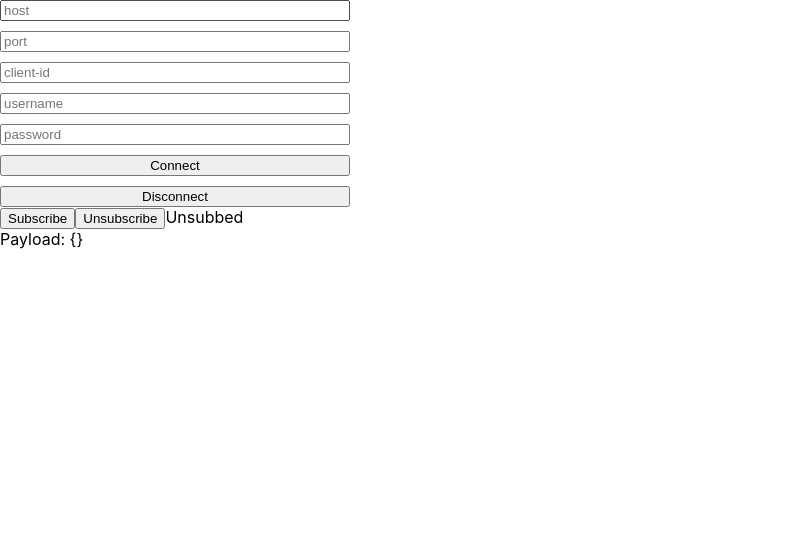
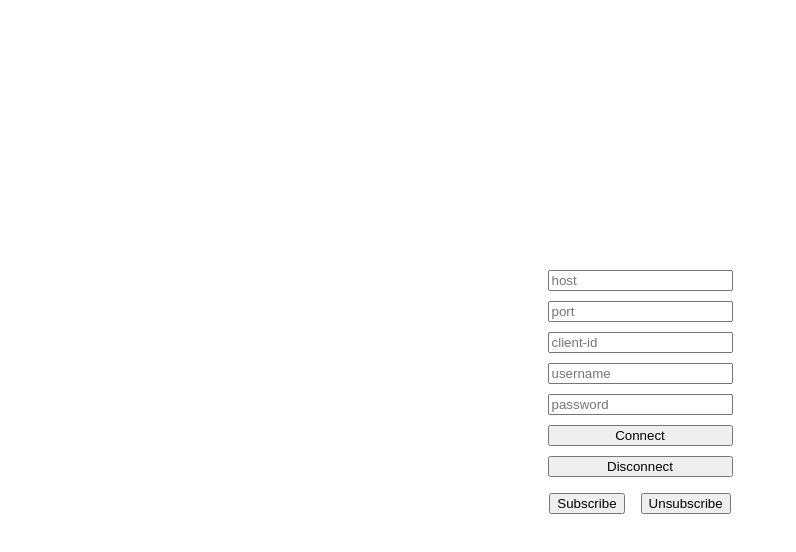
Before and after one commit to mataltamore/mqtt-smarthome-app, a React (Create React App) app: page / in a window 1280 px wide. Shown: the top 552 px of the page, without its empty margins (0-796 px from the left). Built offline with nearby package versions, Linux system fonts and the light colour scheme.

Commit message:
feat: add mqtt hook (methods + storing topics)

```diff
--- a/src/App.tsx
+++ b/src/App.tsx
@@ -1,112 +1,55 @@
-import { useEffect, useState } from "react";
-
 import Connection from "./Connection";
-
-import {
-  CloseCallback,
-  connect,
-  IClientOptions,
-  MqttClient,
-} from "precompiled-mqtt";
-import { IClientSubscribeOptions } from "mqtt";
+import useMQTT from "./hooks/useMQTT";
 
 export default function App() {
-  const [client, setClient] = useState<MqttClient>();
-  const [connectStatus, setConnectStatus] = useState("Connect");
-  const [isSubbed, setIsSubbed] = useState(false);
-  const [payload, setPayload] = useState({});
-
-  const mqttConnect = (host: string, mqttOption: IClientOptions) => {
-    setConnectStatus("Connecting");
-    setClient(connect(host, mqttOption));
-  };
-
-  useEffect(() => {
-    if (!client) return;
-
-    client.on("connect", () => {
-      setConnectStatus("Connected");
-    });
-    client.on("error", (err) => {
-      console.error("Connection error: ", err);
-      client.end();
-    });
-    client.on("reconnect", () => {
-      setConnectStatus("Reconnecting");
-    });
-    client.on("message", (topic, message) => {
-      const payload = { topic, message: message.toString() };
-      setPayload(payload);
-    });
-    client.on("disconnect", () => {
-      setConnectStatus("Connect");
-    });
-  }, [client]);
-
-  const mqttDisconnect = () => {
-    if (!client) return;
-
-    client.end(true);
-  };
-
-  const mqttSub = (subscription: { topic: string }) => {
-    if (!client) return;
-
-    const { topic } = subscription;
-    const closeCallback: CloseCallback = (error) => {
-      if (error) {
-        console.log("Subscribe to topics error", error);
-        return;
-      }
-      setIsSubbed(true);
-    };
-    const options: IClientSubscribeOptions = { qos: 1 };
-    client.subscribe(topic, options, closeCallback);
-  };
-
-  const mqttUnSub = (subscription: { topic: string }) => {
-    if (!client) return;
-
-    const { topic } = subscription;
-    const closeCallback: CloseCallback = (error) => {
-      if (error) {
-        console.log("Unsubscribe error", error);
-        return;
-      }
-      setIsSubbed(false);
-    };
-    client.unsubscribe(topic, closeCallback);
-  };
-
-  const handleSubscribe = () => {
-    const record = {
-      topic: "sensor/temperature",
-    };
-    mqttSub(record);
-  };
-
-  const handleUnsubscribe = () => {
-    const record = {
-      topic: "sensor/temperature",
-    };
-    mqttUnSub(record);
-  };
+  const { status, payloads, actions } = useMQTT();
+  const { connect, disconnect, subscribe, unsubscribe } = actions;
 
   return (
-    <>
-      <Connection
-        connect={mqttConnect}
-        disconnect={mqttDisconnect}
-        connectBtn={connectStatus}
-      />
-      <button type="button" onClick={handleSubscribe}>
-        Subscribe
-      </button>
-      <button type="button" onClick={handleUnsubscribe}>
-        Unsubscribe
-      </button>
-      {isSubbed ? "Subbed" : "Unsubbed"}
-      <div>Payload: {JSON.stringify(payload)}</div>
-    </>
+    <div
+      style={{
+        display: "flex",
+        justifyContent: "center",
+        alignItems: "center",
+        flexDirection: "column",
+        gap: "1rem",
+        height: "100vh",
+      }}
+    >
+      <Connection connectBtn={status} {...{ connect, disconnect }} />
+
+      <div>
+        <div
+          style={{
+            display: "flex",
+            justifyContent: "center",
+            alignItems: "center",
+            flexDirection: "row",
+            gap: "1rem",
+          }}
+        >
+          <button type="button" onClick={() => subscribe("sensor/temperature")}>
+            Subscribe
+          </button>
+          <button
+            type="button"
+            onClick={() => unsubscribe("sensor/temperature")}
+          >
+            Unsubscribe
+          </button>
+        </div>
+
+        <ul>
+          {payloads.map((payload) => (
+            <li key={payload.topic}>
+              TOPIC: {payload.topic}
+              <p style={{ fontWeight: 700, fontSize: 40, textAlign: "center" }}>
+                {payload.data}
+              </p>
+            </li>
+          ))}
+        </ul>
+      </div>
+    </div>
   );
 }
--- a/src/Connection.tsx
+++ b/src/Connection.tsx
@@ -18,7 +18,7 @@ export default function Connection(props: ConnectionProps) {
     event.preventDefault();
 
     const url = `wss://${hostRef.current?.value}:${portRef.current?.value}/`;
-    console.log("url: ", url);
+
     const options: IClientOptions = {
       keepalive: 30,
       protocolId: "MQTT",
--- /dev/null
+++ b/src/hooks/useMQTT.ts
@@ -0,0 +1,107 @@
+import {
+  MqttClient,
+  IClientOptions,
+  connect as mqttConnect,
+  IClientSubscribeOptions,
+  CloseCallback,
+} from "precompiled-mqtt";
+import { useEffect, useState } from "react";
+
+type MQTTStatus = "Connect" | "Connected" | "Reconnecting" | "Connecting";
+type MQTTPayloadItem = { topic: string; data: string };
+type MQTTPayload = Array<MQTTPayloadItem>;
+
+export default function useMQTT() {
+  const [client, setClient] = useState<MqttClient>();
+  const [status, setStatus] = useState<MQTTStatus>("Connect");
+  const [payloads, setPayloads] = useState<MQTTPayload>([]);
+
+  useEffect(() => {
+    if (!client) return;
+
+    client.on("connect", () => {
+      setStatus("Connected");
+    });
+
+    client.on("error", (error) => {
+      console.error(`While proceding an action got this error: ${error}`);
+      client.end();
+    });
+
+    client.on("reconnect", () => {
+      setStatus("Reconnecting");
+    });
+
+    client.on("disconnect", () => {
+      setStatus("Connect");
+    });
+
+    client.on("message", (topic, message) => {
+      if (!payloads.find((item) => item.topic === topic))
+        setPayloads((prev) => [...prev, { topic, data: message.toString() }]);
+
+      setPayloads((prev) =>
+        prev.map((item) => {
+          console.log("passo");
+          if (item.topic === topic)
+            return { ...item, data: message.toString() };
+          return item;
+        })
+      );
+    });
+
+    return () => {
+      client.removeAllListeners();
+    };
+  }, [client, payloads]);
+
+  function connect(brokerUrl: string, mqttOption: IClientOptions) {
+    if (status === "Connected") return;
+
+    setStatus("Connecting");
+    setClient(mqttConnect(brokerUrl, mqttOption));
+  }
+
+  function disconnect() {
+    if (!client) return;
+
+    client.end(true);
+  }
+
+  function subscribe(topic: string) {
+    if (!client) return;
+
+    const closeCallback: CloseCallback = (error) => {
+      if (error)
+        return console.error(`Subscribe to ${topic} got this error: ${error}`);
+    };
+    const options: IClientSubscribeOptions = { qos: 1 };
+
+    client.subscribe(topic, options, closeCallback);
+  }
+
+  function unsubscribe(topic: string) {
+    if (!client) return;
+
+    const closeCallback: CloseCallback = (error) => {
+      if (error)
+        return console.error(
+          `Unsubscribe to ${topic} got this error: ${error}`
+        );
+    };
+
+    client.unsubscribe(topic, closeCallback);
+  }
+
+  return {
+    client,
+    status,
+    payloads,
+    actions: {
+      connect,
+      disconnect,
+      subscribe,
+      unsubscribe,
+    },
+  };
+}
```
